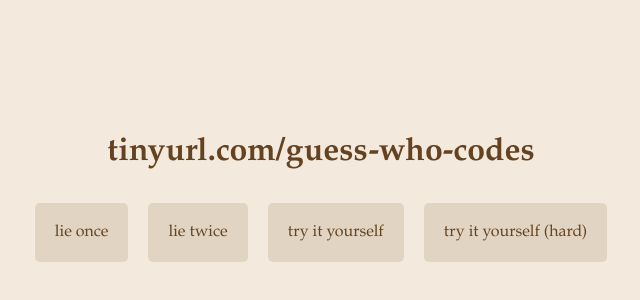
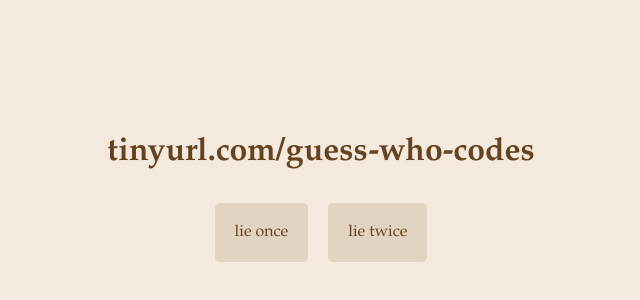
Before and after one commit to aubrieta/aubrieta.github.io, a plain HTML site: page guess-who/index.html in a window 1280 px wide. Shown: the part 208-508 px from the top of the page, without its empty margins (319-959 px from the left). Drawn offline with Linux system fonts and the light colour scheme.

Commit message:
Remove try-it feature from index.html

```diff
--- a/guess-who/index.html
+++ b/guess-who/index.html
@@ -82,8 +82,8 @@
         <!-- <a href="../guess-who/instructions.html" class="button">instructions</a> -->
         <a href="../guess-who/one-lie.html" class="button">lie once</a>
         <a href="../guess-who/two-lies.html" class="button">lie twice</a>
-        <a href="../guess-who/try-it.html" class="button">try it yourself</a>
-        <a href="../guess-who/try-it-hard.html" class="button">try it yourself (hard)</a>
+        <!-- <a href="../guess-who/try-it.html" class="button">try it yourself</a>
+        <a href="../guess-who/try-it-hard.html" class="button">try it yourself (hard)</a> -->
         <!-- <div class="button" data-file="nombres.tsv">nombres</div>
         <div class="button" data-file="verbes.tsv">verbes</div> -->
     </div>
```
Also changed, not shown: guess-who/try-it-hard.html (+2 -2 lines).
